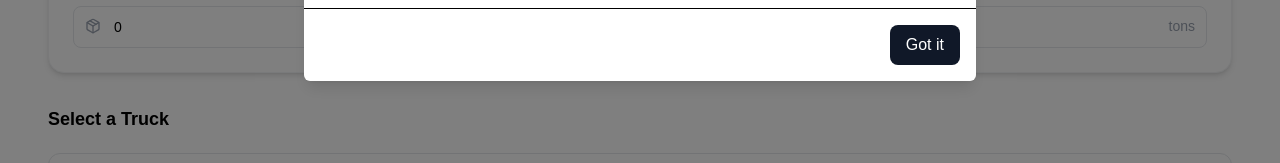
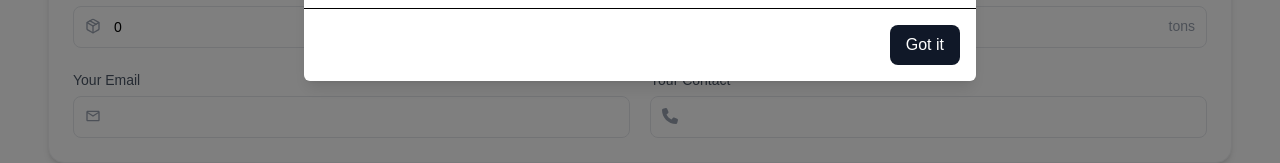
Before and after one commit to genta-bahana-nagari/truckora, a Next.js app: page /reservation in a window 1280 px wide. Shown: the part 523-686 px from the top of the page. Built offline with nearby package versions, Linux system fonts and the light colour scheme; no server answers.

Commit message:
feat: added email and contact form in reservation

```diff
--- a/src/app/reservation/page.tsx
+++ b/src/app/reservation/page.tsx
@@ -11,6 +11,8 @@ export default function ReservePage() {
   const [startDate, setStartDate] = useState("");
   const [endDate, setEndDate] = useState("");
   const [weight, setWeight] = useState(0);
+  const [email, setEmail] = useState("");
+  const [contact, setContact] = useState("");
 
   const [showConfirm, setShowConfirm] = useState(false);
   const [showThanks, setShowThanks] = useState(false);
@@ -52,11 +54,15 @@ export default function ReservePage() {
           startDate={startDate}
           endDate={endDate}
           weight={weight}
+          email={email}
+          contact={contact}
           onPickupChange={setPickup}
           onDropoffChange={setDropoff}
           onStartDateChange={setStartDate}
           onEndDateChange={setEndDate}
           onWeightChange={setWeight}
+          onEmailChange={setEmail}
+          onContactChange={setContact}
         />
 
         <div className="space-y-3">
@@ -108,11 +114,19 @@ export default function ReservePage() {
               <p>
                 <strong>Duration:</strong> {days} days
               </p>
+              <hr className="my-4 border border-gray-200" />
               <p>
                 <strong>Truck:</strong> {selectedTruck?.name}
               </p>
               <p>
                 <strong>Total:</strong> ${totalPrice}
+              </p>
+              <hr className="my-4 border border-gray-200" />
+              <p>
+                <strong>Email:</strong> {email}
+              </p>
+              <p>
+                <strong>Contact:</strong> {contact}
               </p>
             </div>
 
--- a/src/components/sections/reservation/ReservationForm.tsx
+++ b/src/components/sections/reservation/ReservationForm.tsx
@@ -1,6 +1,8 @@
 "use client";
 
 import { FiMapPin, FiCalendar, FiPackage } from "react-icons/fi";
+import { MdOutlineEmail } from "react-icons/md";
+import { FaPhone } from "react-icons/fa6";
 
 type Props = {
   pickup: string;
@@ -8,11 +10,16 @@ type Props = {
   startDate: string;
   endDate: string;
   weight: number;
+  email: string;
+  contact: string;
   onPickupChange: (val: string) => void;
   onDropoffChange: (val: string) => void;
   onStartDateChange: (val: string) => void;
   onEndDateChange: (val: string) => void;
   onWeightChange: (val: number) => void;
+
+  onEmailChange: (val: string) => void;
+  onContactChange: (val: string) => void;
 };
 
 export default function ReservationForm({
@@ -21,11 +28,15 @@ export default function ReservationForm({
   startDate,
   endDate,
   weight,
+  email,
+  contact,
   onPickupChange,
   onDropoffChange,
   onStartDateChange,
   onEndDateChange,
   onWeightChange,
+  onEmailChange,
+  onContactChange,
 }: Props) {
   return (
     <div className="bg-white border border-gray-100 shadow-md rounded-2xl p-6 space-y-6">
@@ -117,6 +128,40 @@ export default function ReservationForm({
             </span>
           </div>
         </div>
+
+        <div className="md:col-span-2 grid md:grid-cols-2 gap-5">
+          <div>
+            <label className="text-sm font-medium text-gray-600">
+              Your Email
+            </label>
+            <div className="relative mt-1">
+              <MdOutlineEmail className="absolute left-3 top-3 text-gray-400" />
+              <input
+                type="email"
+                value={email}
+                onChange={(e) => onEmailChange(e.target.value)}
+                className="w-full pl-10 pr-3 py-2.5 rounded-lg border border-gray-200 text-sm
+                focus:ring-2 focus:ring-gray-800 focus:border-transparent outline-none transition"
+              />
+            </div>
+          </div>
+
+          <div>
+            <label className="text-sm font-medium text-gray-600">
+              Your Contact
+            </label>
+            <div className="relative mt-1">
+              <FaPhone className="absolute left-3 top-3 text-gray-400" />
+              <input
+                type="text"
+                value={contact}
+                onChange={(e) => onContactChange(e.target.value)}
+                className="w-full pl-10 pr-3 py-2.5 rounded-lg border border-gray-200 text-sm
+                focus:ring-2 focus:ring-gray-800 focus:border-transparent outline-none transition"
+              />
+            </div>
+          </div>
+        </div>
       </div>
     </div>
   );
```
